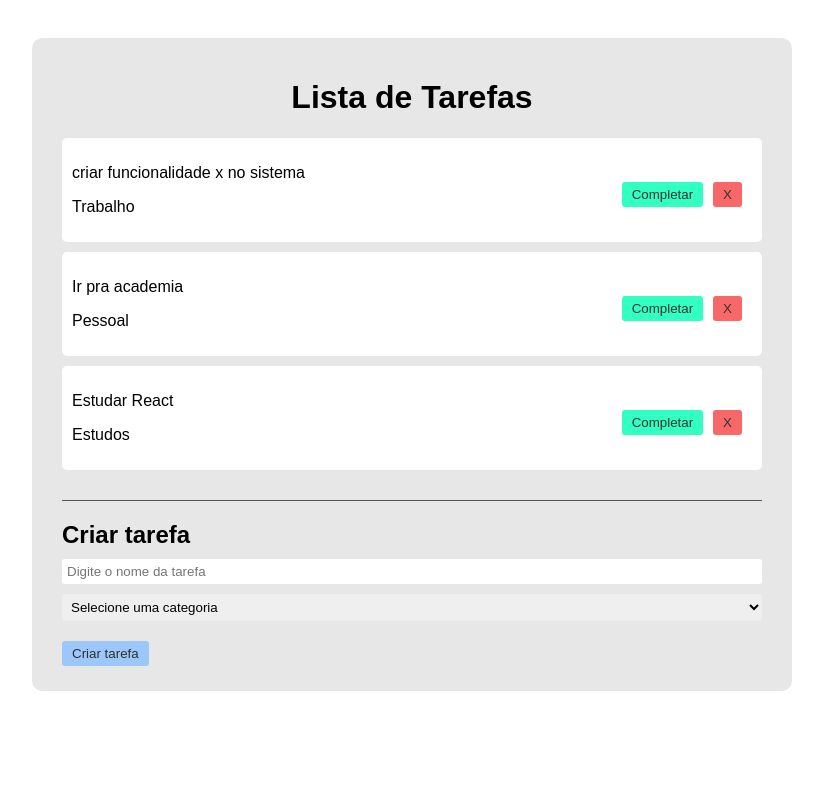
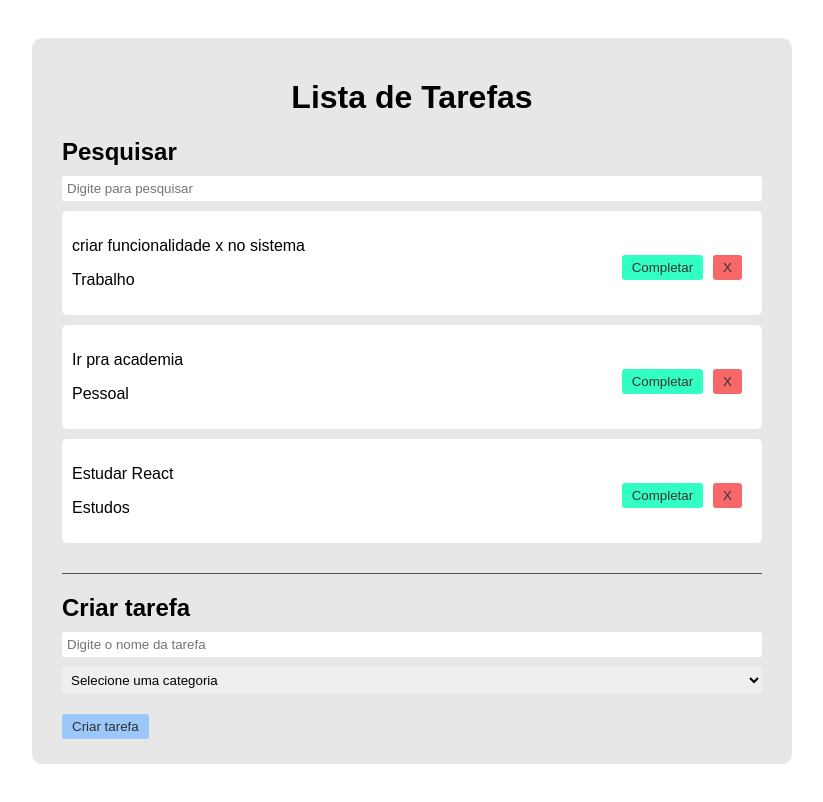
Before and after one commit to DaviGaldeano/Project-ListToDo, a React (Vite) app in the folder ListToDo/: page / in a window 1280 px wide. Shown: the whole page, without its empty margins (228-1051 px from the left). Built offline with nearby package versions, Linux system fonts and the light colour scheme.

Commit message:
Adicionando barra de pesquisa

```diff
--- a/ListToDo/src/App.jsx
+++ b/ListToDo/src/App.jsx
@@ -2,6 +2,7 @@ import { useState } from 'react';
 import './App.css';
 import ToDo from './components/ToDo';
 import ToDoForm from './components/ToDoForm';
+import Search from './components/Search';
 function App() {
 
   const [toDo, setToDo] = useState([
@@ -26,6 +27,8 @@ function App() {
     }
   ]);
 
+  const [search, setSearch] = useState("");
+
   const addToDo = (text, category) => {
     const newToDo = [
       ...toDo,
@@ -48,12 +51,29 @@ function App() {
     setToDo(filteredToDo);
   }
 
+  const completeToDo = (id) => {
+    const newToDo = [...toDo];
+    const updatedToDo = newToDo.map((toDo) => {
+      if (toDo.id === id) {
+        toDo.isCompleted = !toDo.isCompleted;
+      }
+      return toDo;
+    });
+    setToDo(updatedToDo);
+  }
+
     return (
       <div className='app'>
         <h1>Lista de Tarefas</h1>
+        <Search search={search} setSeacrh={setSearch}/>
         <div className='to-do-list'>
-        {toDo.map((toDo) => (
-        <ToDo toDo={toDo} key={toDo.id} deleteToDo={deleteToDo}/>
+        {
+        toDo
+        .filter((toDo) =>
+          toDo.text.toLowerCase().includes(search.toLowerCase())
+        )
+          .map((toDo) => (
+        <ToDo toDo={toDo} key={toDo.id} deleteToDo={deleteToDo} completeToDo={completeToDo}/>
       ))}
       </div>
         <ToDoForm addToDo={addToDo}></ToDoForm>
--- /dev/null
+++ b/ListToDo/src/components/Search.jsx
@@ -0,0 +1,22 @@
+import PropTypes from 'prop-types';
+
+const Search = ({search, setSeacrh}) => {
+    return (
+        <div className="search">
+            <h2>Pesquisar</h2>
+            <input
+                type="text"
+                placeholder="Digite para pesquisar"
+                value={search}
+                onChange={(e) => setSeacrh(e.target.value)}
+            />
+        </div>
+    );
+}
+
+Search.propTypes = {
+    search: PropTypes.string.isRequired,
+    setSeacrh: PropTypes.func.isRequired
+}
+
+export default Search
--- a/ListToDo/src/components/ToDo.jsx
+++ b/ListToDo/src/components/ToDo.jsx
@@ -1,14 +1,14 @@
 import PropTypes from 'prop-types';
 
-const Todo = ({ toDo, deleteToDo }) => {
+const Todo = ({ toDo, deleteToDo, completeToDo }) => {
     return (
-        <div className='toDo'>
+        <div className='toDo' style={{textDecoration: toDo.isCompleted ? 'line-through' : ''}}>
             <div className='toDo-text'>
                 <p>{toDo.text}</p>
                 <p className='category'>{toDo.category}</p>
             </div>
             <div>
-                <button className='complete'>Completar</button>
+                <button className='complete' onClick={() => completeToDo(toDo.id)}>Completar</button>
                 <button className='remove' onClick={() => deleteToDo(toDo.id)}>X</button>
             </div>
         </div>
@@ -17,7 +17,8 @@ const Todo = ({ toDo, deleteToDo }) => {
 
 Todo.propTypes = {
     toDo: PropTypes.object.isRequired,
-    deleteToDo: PropTypes.func.isRequired
+    deleteToDo: PropTypes.func.isRequired,
+    completeToDo: PropTypes.func.isRequired
 };
 
 export default Todo;
```
